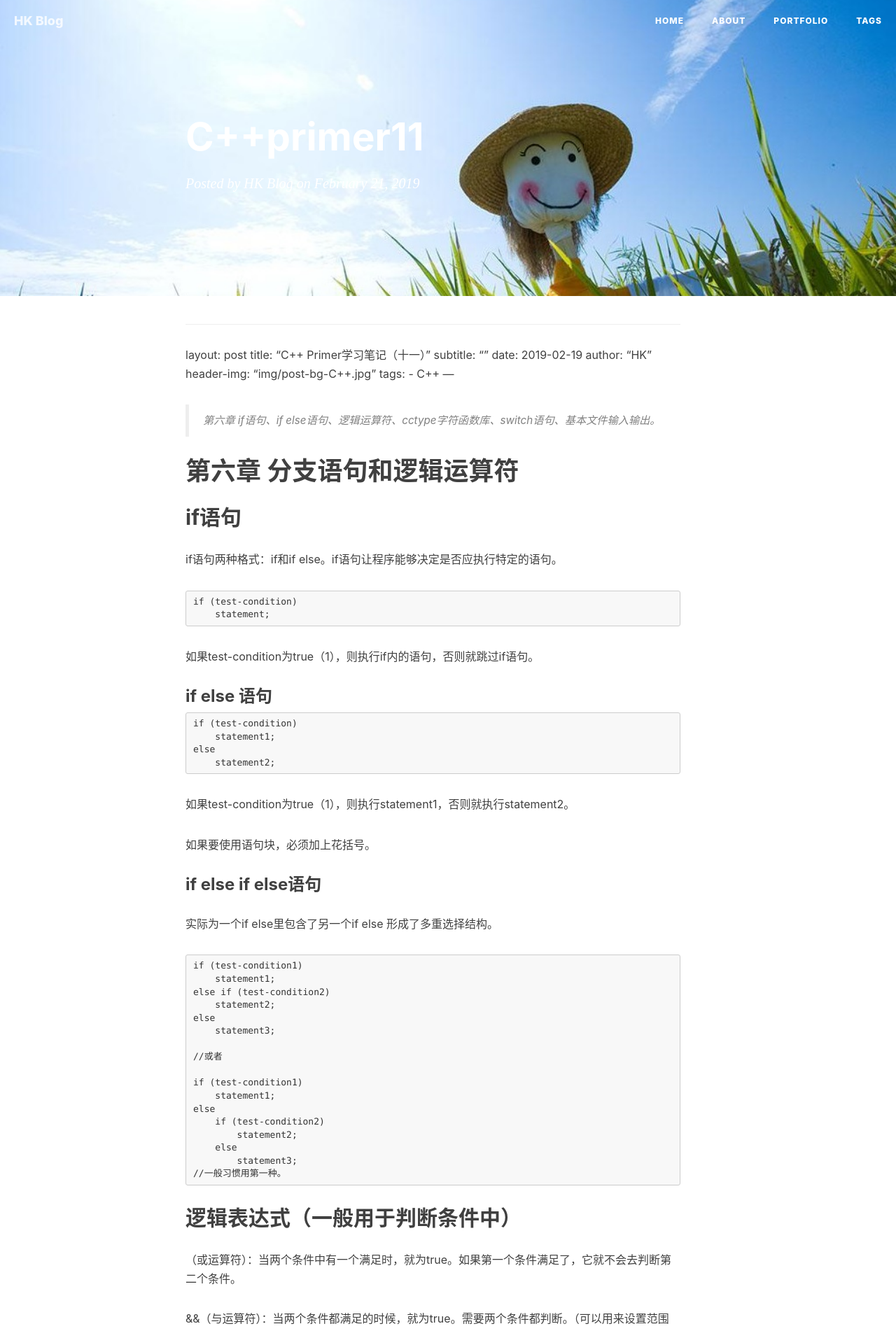
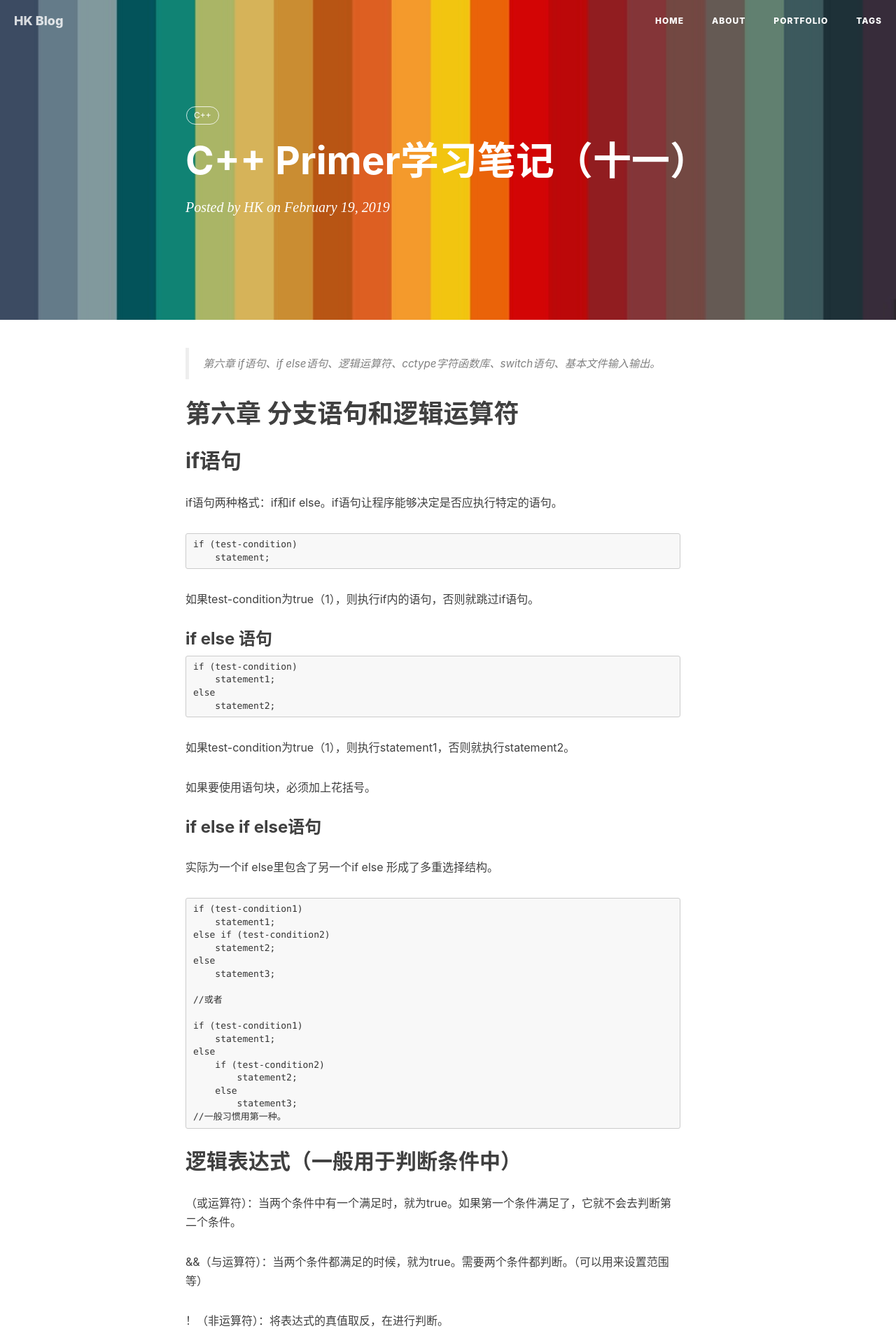
Before and after one commit to Hkaren78/Hkaren78.github.io, a Jekyll site: the page built from _posts/2019-02-21-C++Primer11.md, in a window 1280 px wide. Shown: the top 1902 px of the page at 70% size. Built offline with Jekyll 4.4.1, drawn with Linux system fonts in a browser that asks for light colours; nearby versions of some CDN libraries; our own code applies the rules of GitHub Pages for plain Markdown files; comment, search, counter and statistics services are not loaded; some of the changed text lies outside the part shown.

Commit message:
Update 2019-02-21-C++Primer11.md

```diff
--- a/_posts/2019-02-21-C++Primer11.md
+++ b/_posts/2019-02-21-C++Primer11.md
@@ -1,4 +1,4 @@
- ---
+---
 layout:     post
 title:      "C++ Primer学习笔记（十一）"
 subtitle:   ""
@@ -66,9 +66,9 @@ if语句两种格式：if和if else。if语句让程序能够决定是否应执
 **注意：优先级：!>关系表达式>或运算符、&&**
 
 ## 字符函数库cctype
-函数名称 	|| 返回值
+函数名称 	| 返回值
 
-isalnum() 	||如果参数是字母数字，该函数返回true。
+isalnum() 	| 如果参数是字母数字，该函数返回true。
 isalpha() 	| 如果参数是字母，该函数返回true。
 iscntrl() 	| 如果参数是控制字符，该函数返回true。
 isdigit() 	| 如果参数是数字（0~9），该函数返回true。
```
